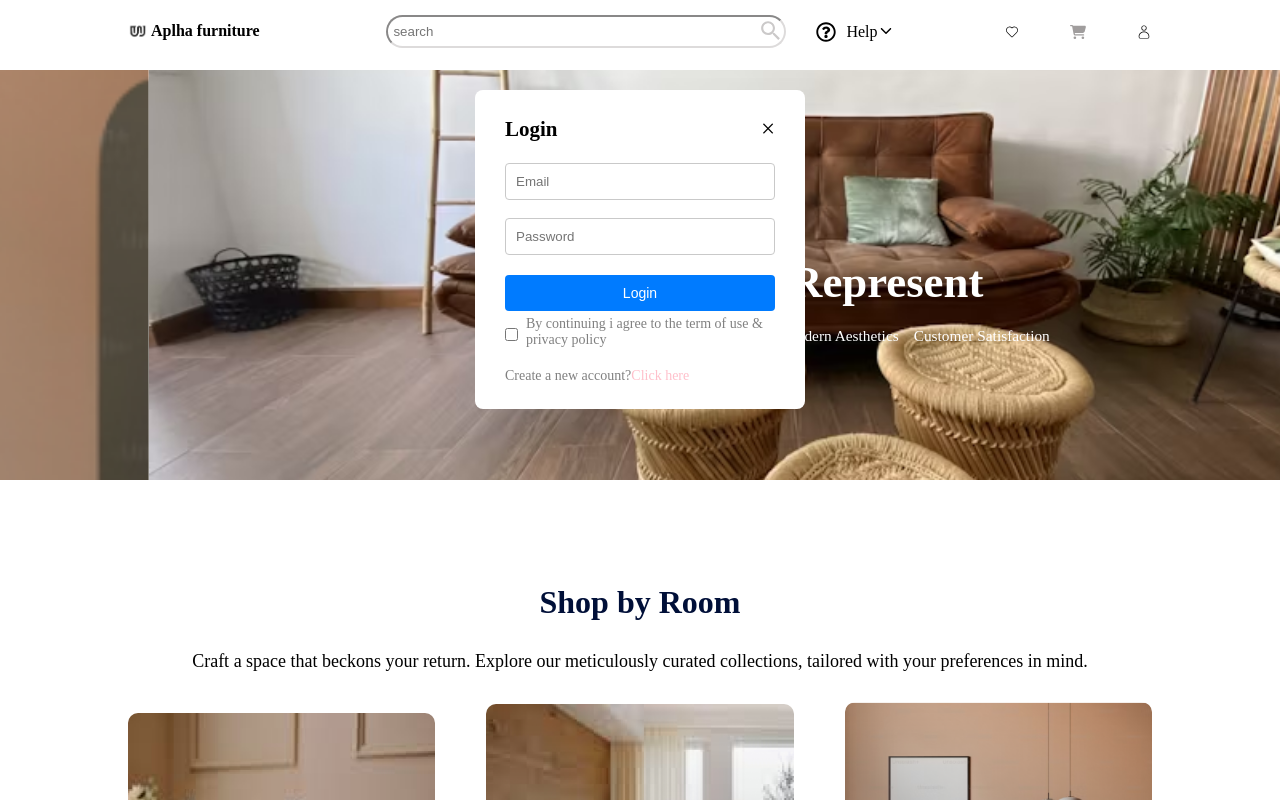
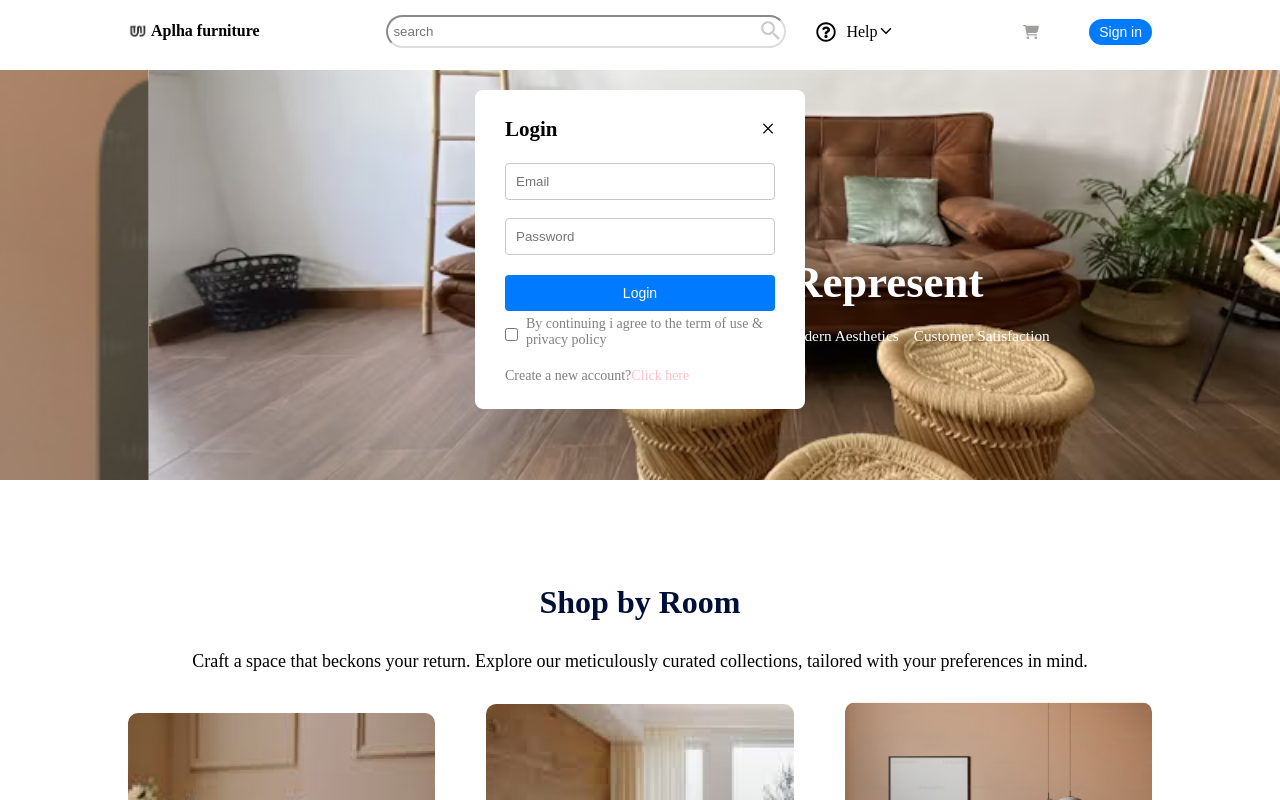
Before and after one commit to michealken30/e-comm-funiture, a React (Vite) app: page /search in a window 1280 px wide. Both pictures are taken after a click on the button "Sign in". Shown: the top 800 px of the page. Built offline with nearby package versions, Linux system fonts and the light colour scheme; no server answers.

Commit message:
login and register user api call

```diff
--- a/package.json
+++ b/package.json
@@ -15,6 +15,7 @@
     "axios": "^1.7.2",
     "react": "^18.3.1",
     "react-dom": "^18.3.1",
+    "react-hot-toast": "^2.4.1",
     "react-icons": "^5.2.1",
     "react-query": "^3.39.3",
     "react-router-dom": "^6.24.1",
--- a/src/Context/StoreContext.jsx
+++ b/src/Context/StoreContext.jsx
@@ -5,12 +5,15 @@ export const StoreContext = createContext(null);
 const StoreContextProvider = (props) => {
   const [showLogin, setShowLogin] = useState(false);
   const [currentState, setCurrentState] = useState("Login");
+  const [token, setToken] = useState("");
 
   const contextValue = {
     showLogin,
     setShowLogin,
     currentState,
     setCurrentState,
+    token,
+    setToken,
   };
 
   return (
--- a/src/components/Login/LoginPop.jsx
+++ b/src/components/Login/LoginPop.jsx
@@ -26,8 +26,6 @@ const LoginPop = ({ setShowLogin, onSave, isLoading }) => {
     event.preventDefault();
     try {
       await onSave(data);
-      setShowLogin(false);
-      navigate("/");
     } catch (error) {
       console.error("Error:", error.message);
     }
@@ -77,9 +75,16 @@ const LoginPop = ({ setShowLogin, onSave, isLoading }) => {
             required
           />
         </div>
-        <button type="submit">
-          {currentState === "Sign up" ? "Create account" : "Login"}
-        </button>
+        {isLoading ? (
+          <button type="submit" disabled>
+            Loading...
+          </button>
+        ) : (
+          <button type="submit">
+            {currentState === "Sign up" ? "Create account" : "Login"}
+          </button>
+        )}
+
         <div className="login-popup-condition">
           <input type="checkbox" name="" required />
           <p>By continuing i agree to the term of use & privacy policy</p>
--- a/src/components/Navbar/Navbar.jsx
+++ b/src/components/Navbar/Navbar.jsx
@@ -1,4 +1,4 @@
-import React, { useEffect, useRef, useState } from "react";
+import React, { useContext, useEffect, useRef, useState } from "react";
 import "./Navbar.css";
 import { IoMdSearch } from "react-icons/io";
 import { FaCartShopping } from "react-icons/fa6";
@@ -8,11 +8,23 @@ import { FaRegQuestionCircle } from "react-icons/fa";
 import { IoIosArrowDown } from "react-icons/io";
 import logo1 from "../../assets/Frame 3.png";
 import { IoMenuOutline } from "react-icons/io5";
-import { Link } from "react-router-dom";
+import { Link, useNavigate } from "react-router-dom";
+import { StoreContext } from "../../Context/StoreContext";
+import toast from "react-hot-toast";
 
 const Navbar = ({ showLogin, setShowLogin }) => {
   const [mobileMenu, setMobileMenu] = useState(false);
+  const { token, setToken } = useContext(StoreContext);
   const menuRef = useRef(null);
+
+  const navigate = useNavigate();
+
+  const Logout = () => {
+    localStorage.removeItem("token");
+    setToken("");
+    navigate("/");
+    toast.success("Logout Successfully");
+  };
 
   const toggleMenu = () => {
     setMobileMenu(!mobileMenu);
@@ -74,15 +86,20 @@ const Navbar = ({ showLogin, setShowLogin }) => {
               {/* darkmode Switch */}
             </div>
             <div className={mobileMenu ? "color2 third-flex" : "third-flex"}>
-              <CiHeart className="media-none" />
+              {/* <CiHeart className="media-none" /> */}
               <Link to="/cart">
                 <FaCartShopping className="cart-shop" />
               </Link>
-              {showLogin ? (
-                <CiUser />
+              {token ? <CiUser /> : <></>}
+              {!token ? (
+                <div>
+                  <button className="btn-signin" onClick={handleSignInClick}>
+                    Sign in
+                  </button>
+                </div>
               ) : (
-                <button className="btn-signin" onClick={handleSignInClick}>
-                  Sign in
+                <button className="btn-signin" onClick={Logout}>
+                  Logout
                 </button>
               )}
 
--- a/src/main.jsx
+++ b/src/main.jsx
@@ -5,6 +5,7 @@ import "./index.css";
 import { BrowserRouter } from "react-router-dom";
 import StoreContextProvider from "./Context/StoreContext.jsx";
 import { QueryClient, QueryClientProvider } from "react-query";
+import { Toaster } from "react-hot-toast";
 
 const queryClient = new QueryClient({
   defaultOptions: {
@@ -20,6 +21,7 @@ ReactDOM.createRoot(document.getElementById("root")).render(
       <QueryClientProvider client={queryClient}>
         <StoreContextProvider>
           <App />
+          <Toaster position="top-right" />
         </StoreContextProvider>
       </QueryClientProvider>
     </BrowserRouter>
--- a/src/pages/UserPage.jsx
+++ b/src/pages/UserPage.jsx
@@ -2,28 +2,56 @@ import React, { useContext } from "react";
 import { StoreContext } from "../Context/StoreContext";
 import LoginPop from "../components/Login/LoginPop";
 import { useCreateMyUserRequest, useLoginUserRequest } from "../Api/MyUserApi";
+import toast from "react-hot-toast";
 
 const UserPage = () => {
   const {
     createUser,
     isLoading: creatingLoading,
-    isSuccess,
+    isSuccess: isCreatingSuccess,
+    error: createError,
   } = useCreateMyUserRequest();
+
   const {
     loginUser,
     isLoading: LoginLoading,
     isSuccess: LoginSuccess,
+    error: LoginError,
   } = useLoginUserRequest();
 
-  const { showLogin, setShowLogin, currentState, setCurrentState } =
-    useContext(StoreContext);
+  const {
+    showLogin,
+    setShowLogin,
+    currentState,
+
+    setToken,
+  } = useContext(StoreContext);
+
+  const isSuccess = isCreatingSuccess || LoginSuccess;
+  const error = createError || LoginError;
+
+  const handleLoginOrSignup = async (data, action) => {
+    try {
+      const response = await action(data);
+      setToken(response.token);
+      localStorage.setItem("token", response.token);
+      setShowLogin(false);
+      toast.success(response.message);
+    } catch (error) {
+      toast.error(error.message || "An error occurred");
+    }
+  };
 
   return (
     <div>
       {showLogin ? (
         <LoginPop
           setShowLogin={setShowLogin}
-          onSave={currentState === "Sign up" ? createUser : loginUser}
+          onSave={(data) =>
+            currentState === "Sign up"
+              ? handleLoginOrSignup(data, createUser)
+              : handleLoginOrSignup(data, loginUser)
+          }
           isLoading={LoginLoading || creatingLoading}
         />
       ) : (
```
Also changed, not shown: src/Api/MyUserApi.jsx (+4 -4 lines), 2 other files (tests, documents, lock files or other folders).
